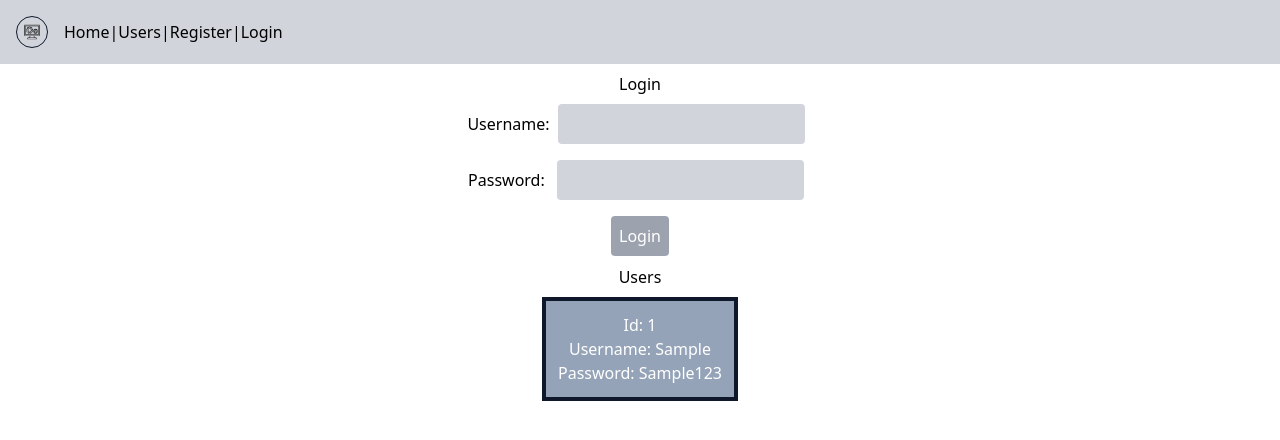
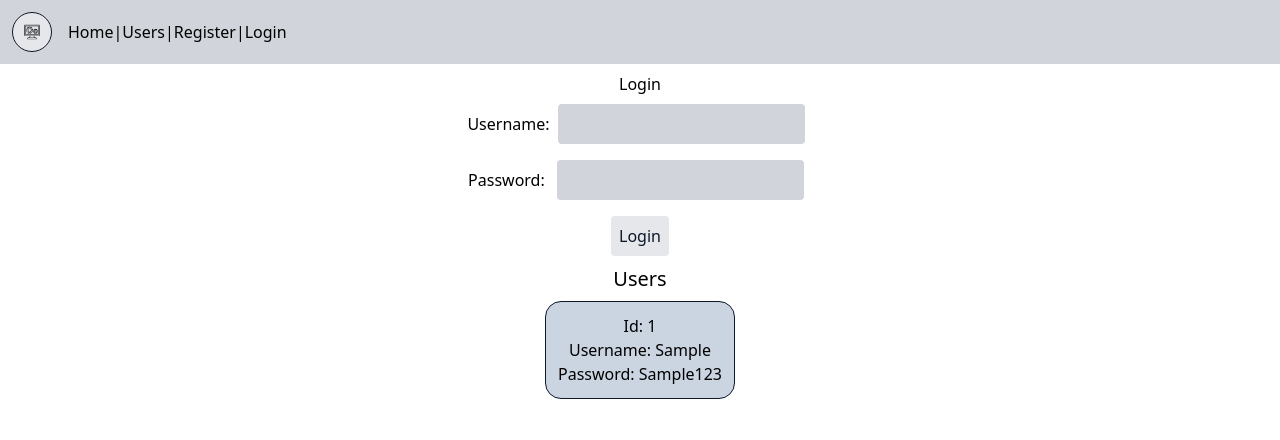
Before and after one commit to KnightTheCoder/VueShowcase, a Vue app: page /register in a window 1280 px wide. Both pictures are taken after typing "Sample", "Sample123", "Sample123" into the empty fields and a click on the button "Register". Shown: the top 440 px of the page. Built offline with nearby package versions, Linux system fonts and the light colour scheme.

Commit message:
Base design changed for dark mode

```diff
--- a/src/App.vue
+++ b/src/App.vue
@@ -63,7 +63,7 @@ onMounted(() => {
 })
 
 function createSource(mode, color) {
-    return `./src/assets/images/${mode}_mode_icon_${color}.png`
+    return `/src/assets/images/${mode}_mode_icon_${color}.png`
 }
 
 function setImages() {
@@ -88,18 +88,18 @@ function setImages() {
 </script>
 
 <template>
-    <div class="app h-screen bg-white text-black dark:bg-gray-800 dark:text-white">
+    <div class="app h-screen bg-white text-black dark:bg-slate-600 dark:text-slate-300">
         <nav>
-            <div class="flex items-center p-3 bg-gray-300 dark:bg-gray-700">
-                <button class="w-8 h-8 m-1 mr-4 rounded-full border border-slate-900 peer">
+            <div class="flex items-center p-2 bg-gray-300 dark:bg-slate-700">
+                <button class="w-10 h-10 m-1 mr-4 p-1 rounded-full border border-slate-900 peer bg-gray-200 dark:bg-slate-500 focus:border-2 hover:bg-gray-300 dark:hover:bg-slate-400 focus:border-sky-400 focus:bg-gray-300 dark:focus:bg-slate-400">
                     <img
                         :src="colorImage.current"
                     >
                 </button>
 
-                <div class="hidden absolute top-12 rounded-md bg-gray-200 dark:bg-gray-600 m-2 peer-focus:block hover:block">
+                <div class="hidden absolute top-12 rounded-md m-2 peer-focus:block hover:block">
                     <a
-                        class="block px-4 py-2 hover:bg-gray-100 dark:hover:bg-gray-500 cursor-pointer select-none rounded-md"
+                        class="block px-4 py-2 bg-gray-200 dark:bg-slate-600 hover:bg-gray-100 dark:hover:bg-slate-500 cursor-pointer select-none rounded-md border border-gray-400 dark:border-gray-800"
                         @click="setDark('dark')"
                     >
                         <img
@@ -110,7 +110,7 @@ function setImages() {
                     </a>
 
                     <a
-                        class="block px-4 py-2 hover:bg-gray-100 dark:hover:bg-gray-500 cursor-pointer select-none rounded-md"
+                        class="block px-4 py-2 bg-gray-200 dark:bg-slate-600 hover:bg-gray-100 dark:hover:bg-slate-500 cursor-pointer select-none rounded-md border border-gray-400 dark:border-gray-800"
                         @click="setDark('light')"
                     >
                         <img
@@ -121,7 +121,7 @@ function setImages() {
                     </a>
 
                     <a
-                        class="block px-4 py-2 hover:bg-gray-100 dark:hover:bg-gray-500 cursor-pointer select-none rounded-md"
+                        class="block px-4 py-2 bg-gray-200 dark:bg-slate-600 hover:bg-gray-100 dark:hover:bg-slate-500 cursor-pointer select-none rounded-md border border-gray-400 dark:border-gray-800"
                         @click="setDark('system')"
                     >
                         <img
@@ -132,20 +132,32 @@ function setImages() {
                     </a>
                 </div>
 
-                <RouterLink to="/">
+                <RouterLink
+                    to="/"
+                    class="hover:text-slate-500 dark:hover:text-cyan-300"
+                >
                     Home
                 </RouterLink>
                 |
-                <RouterLink to="/users">
+                <RouterLink
+                    to="/users"
+                    class="hover:text-slate-500 dark:hover:text-cyan-300"
+                >
                     Users
                 </RouterLink>
                 <template v-if="currentUser == null">
                     |
-                    <RouterLink to="/register">
+                    <RouterLink
+                        to="/register"
+                        class="hover:text-slate-500 dark:hover:text-cyan-300"
+                    >
                         Register
                     </RouterLink>
                     |
-                    <RouterLink to="/login">
+                    <RouterLink
+                        to="/login"
+                        class="hover:text-slate-500 dark:hover:text-cyan-300"
+                    >
                         Login
                     </RouterLink>
                 </template>
@@ -157,15 +169,16 @@ function setImages() {
             >
                 <span class="mr-2">
                     Welcome
-                    <RouterLink :to="{ name: 'Users', params: { id: currentUser.id }}">
-                        <span class="text-green-700 hover:text-green-500 dark:text-teal-500 dark:hover:text-teal-300">
-                            {{ currentUser?.username }}
-                        </span>
+                    <RouterLink
+                        :to="{ name: 'Users', params: { id: currentUser.id }}"
+                        class="text-green-700 hover:text-green-500 dark:text-cyan-300 dark:hover:text-cyan-200"
+                    >
+                        {{ currentUser?.username }}
                     </RouterLink>
                 </span>
 
                 <button
-                    class="inline-block p-1 mt-1 mr-1 rounded bg-gray-400 hover:bg-gray-200 dark:bg-gray-600 dark:hover:bg-gray-500"
+                    class="inline-block p-2 mt-1 mr-1 rounded text-slate-900 dark:text-slate-300 bg-gray-200 hover:bg-gray-400 active:bg-gray-500 dark:bg-gray-600 dark:hover:bg-gray-500 dark:active:bg-gray-400"
                     @click="usersStore.logout"
                 >
                     Logout
--- a/src/assets/styles/tailwind-main.css
+++ b/src/assets/styles/tailwind-main.css
@@ -3,8 +3,8 @@
 @tailwind utilities;
 
 .btn {
-    @apply inline-block p-2 m-2 rounded text-white bg-gray-400;
-    @apply dark:text-white dark:bg-slate-700;
-    @apply hover:bg-slate-500;
-    @apply active:bg-slate-400;
+    @apply inline-block p-2 m-2 rounded bg-gray-200 text-slate-900;
+    @apply dark:text-slate-300 dark:bg-slate-700;
+    @apply hover:bg-gray-300 dark:hover:bg-slate-500;
+    @apply active:bg-gray-400 dark:active:bg-slate-400;
 }
--- a/src/components/BaseInput.vue
+++ b/src/components/BaseInput.vue
@@ -22,14 +22,14 @@ const value = computed({
 
 <template>
     <div>
-        <label class="text-black dark:text-white">
+        <label>
             <slot />
         </label>
 
         <input
             v-bind="$attrs"
             v-model="value"
-            class="inline-block p-2 m-2 rounded bg-gray-300 text-black focus:bg-gray-100 dark:bg-gray-700 dark:text-white dark:focus:bg-gray-500"
+            class="inline-block p-2 m-2 rounded bg-gray-300 focus:bg-gray-100 dark:bg-gray-700 dark:focus:bg-gray-500"
         >
     </div>
 </template>
--- a/src/components/UserList.vue
+++ b/src/components/UserList.vue
@@ -12,7 +12,7 @@ function gotoUser(id) {
 
 <template>
     <div v-if="usersStore.users.length > 0">
-        <h3 class="text-center mb-2">
+        <h3 class="text-center mb-2 text-xl">
             Users
         </h3>
 
@@ -20,7 +20,7 @@ function gotoUser(id) {
             <li
                 v-for="user in usersStore.users"
                 :key="user.id"
-                class="list-none w-fit p-3 mb-5 bg-slate-400 border-4 text-center text-white border-slate-900 cursor-pointer dark:bg-gray-600"
+                class="list-none w-fit p-3 mb-5 bg-slate-300 border text-center text-black dark:text-cyan-500 border-slate-900 dark:border-cyan-300 rounded-2xl cursor-pointer dark:bg-sky-800"
                 @click="gotoUser(user.id)"
             >
                 <p>Id: {{ user.id }}</p>
--- a/src/views/HomeView.vue
+++ b/src/views/HomeView.vue
@@ -6,7 +6,7 @@
 
 <template>
     <div class="home">
-        <h1 class="text-center">
+        <h1 class="text-center text-3xl">
             Home
         </h1>
     </div>
--- a/src/views/UserView.vue
+++ b/src/views/UserView.vue
@@ -31,7 +31,7 @@ onMounted(() => {
 <template>
     <div class="user text-center">
         <div v-if="userExists">
-            <h1 class="text-center">
+            <h1 class="text-center text-3xl mb-6">
                 Welcome {{ user.username }}!
             </h1>
             <p>Id: {{ user.id }}</p>
```
